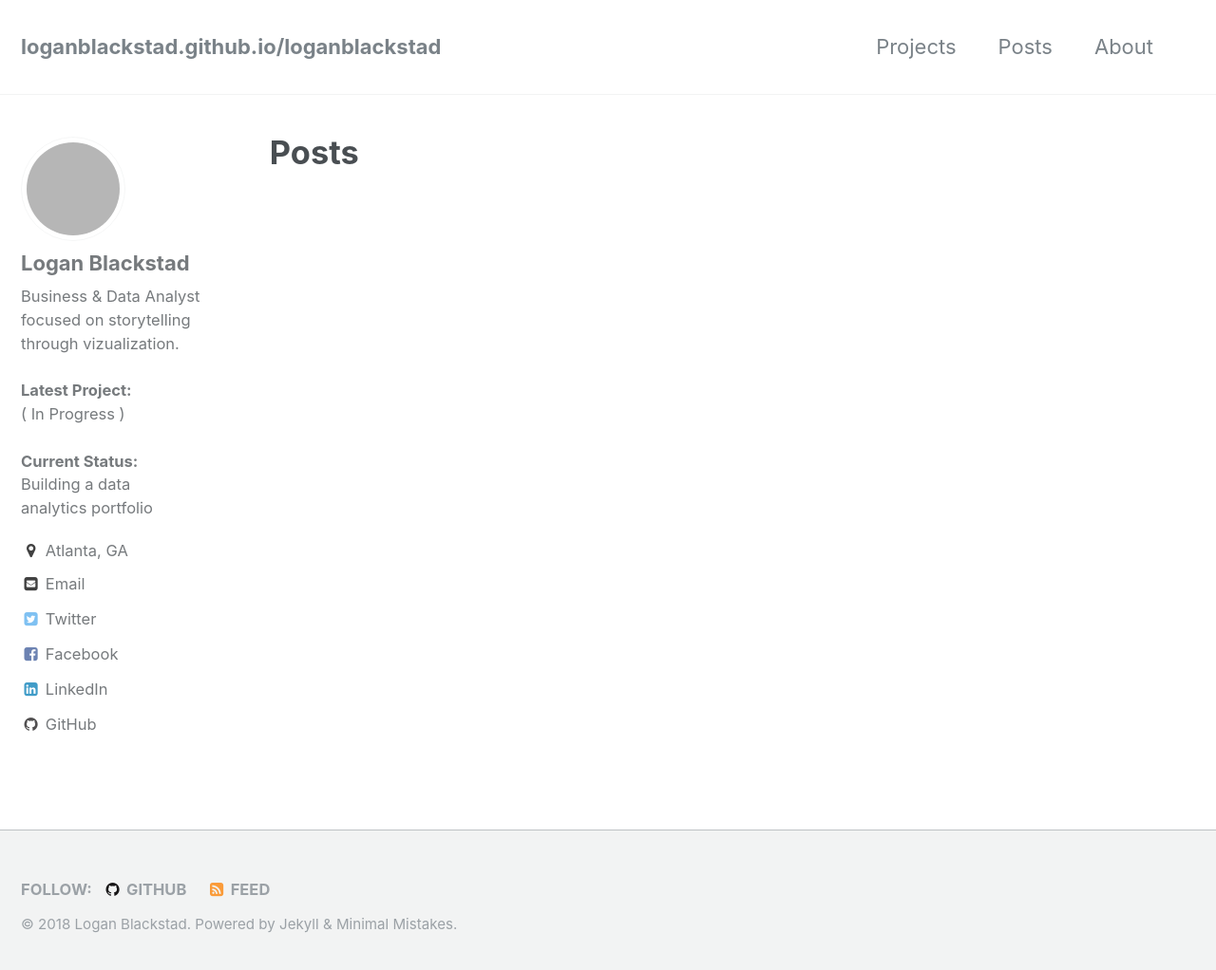
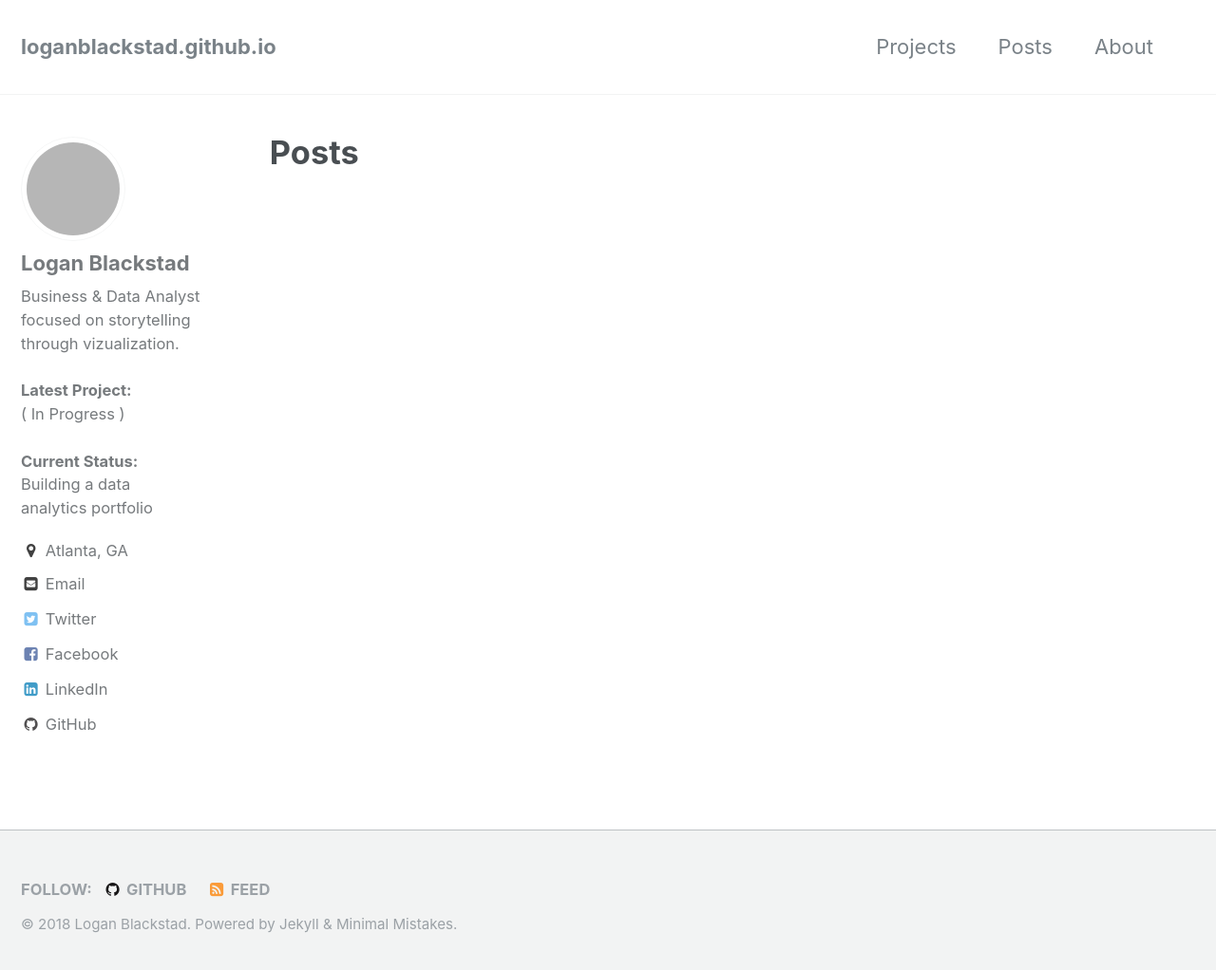
Before and after one commit to loganblackstad/loganblackstad.github.io, a Jekyll site: the page built from _pages/posts.html, in a window 1280 px wide and 1030 px high. Shown: the top 1022 px of the window at 95% size. Built offline with Jekyll 4.4.1, drawn with Linux system fonts in a browser that asks for light colours; the list of posts is cut into pages by our own code; grey boxes are pictures that could not be loaded.

Commit message:
Update _config.yml

```diff
--- a/_config.yml
+++ b/_config.yml
@@ -7,9 +7,9 @@
 
 # Site Settings
 theme					 : minimal-mistakes-jekyll
-baseurl        : /loganblackstad
+# baseurl        : /loganblackstad
 locale                   : "en"
-title                    : "loganblackstad.github.io/loganblackstad"
+title                    : "loganblackstad.github.io"
 title_separator          : "|"
 name                     : "Logan Blackstad"
 description              : "A data analytics blog."
```
